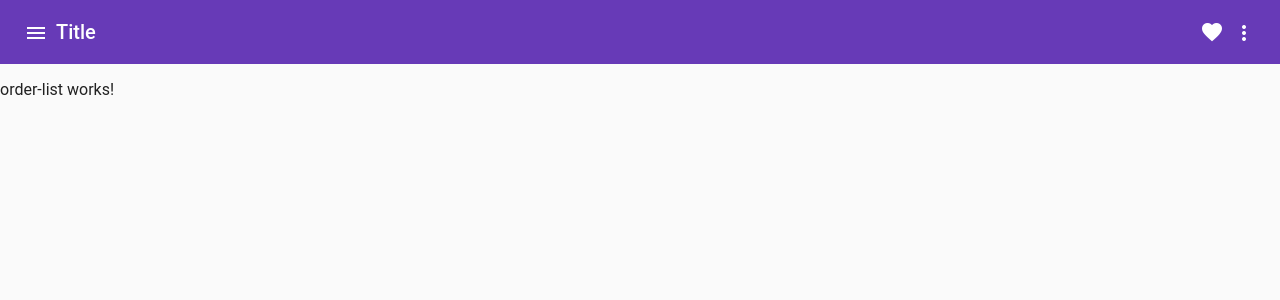
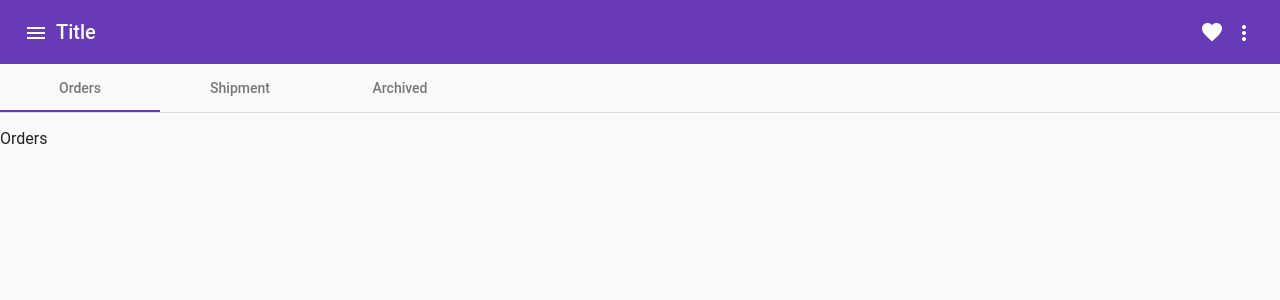
Before and after one commit to surekrishna/AngularMaterial, an Angular app: page /orders in a window 1280 px wide. Shown: the top 300 px of the page. Built offline with nearby package versions, Linux system fonts and the light colour scheme.

Commit message:
added MatTabsModule and added three tabs orders,shipment and archived

```diff
--- a/src/app/modules/orders/order-list/order-list.component.html
+++ b/src/app/modules/orders/order-list/order-list.component.html
@@ -1,3 +1,17 @@
-<p>
-  order-list works!
-</p>
+<mat-tab-group>
+  <mat-tab label="Orders">
+    <ng-template matTabContent>
+        <p>Orders</p>
+    </ng-template>
+  </mat-tab>
+  <mat-tab label="Shipment">
+    <ng-template matTabContent>
+        <p>Shipment</p>
+    </ng-template>
+  </mat-tab>
+  <mat-tab label="Archived">
+    <ng-template matTabContent>
+        <p>Archived</p>
+    </ng-template>
+  </mat-tab>
+</mat-tab-group>
--- a/src/app/modules/orders/orders.module.ts
+++ b/src/app/modules/orders/orders.module.ts
@@ -3,12 +3,14 @@ import { CommonModule } from '@angular/common';
 
 import { OrdersRoutingModule } from './orders-routing.module';
 import { OrderListComponent } from './order-list/order-list.component';
+import { MatTabsModule } from '@angular/material/tabs';
 
 @NgModule({
   declarations: [ OrderListComponent ],
   imports: [
     CommonModule,
-    OrdersRoutingModule
+    OrdersRoutingModule,
+    MatTabsModule
   ]
 })
 export class OrdersModule { }
```
